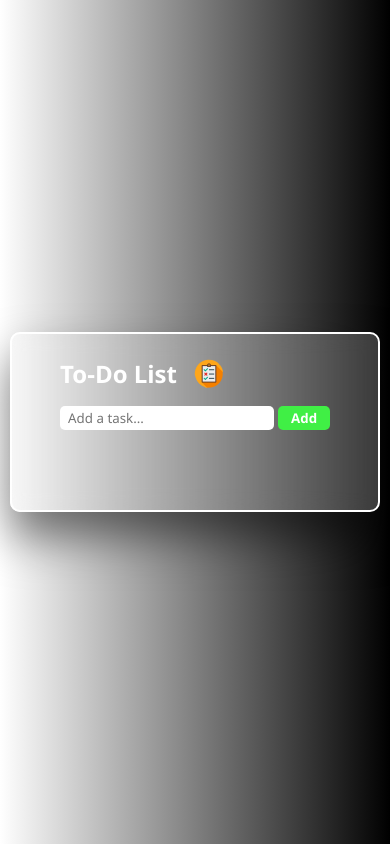
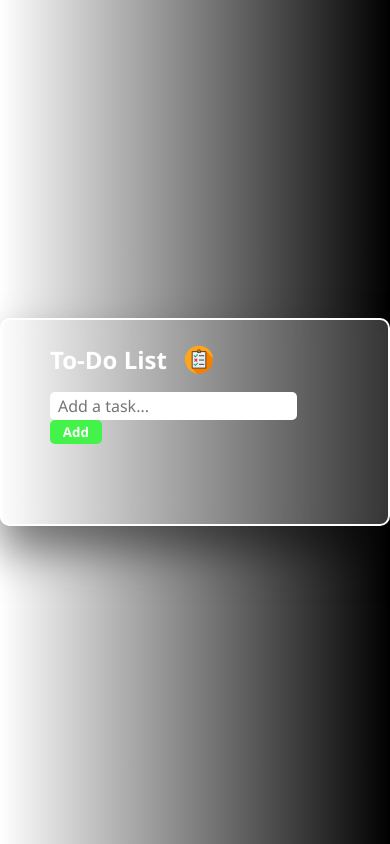
Before and after one commit to sdahal-dev/To-Do-List, a plain HTML site: page index.html in a window 390 px wide. Drawn offline with Linux system fonts and the light colour scheme.

Commit message:
Fix auto-zoom on mobile

```diff
--- a/index.html
+++ b/index.html
@@ -2,7 +2,7 @@
 <html lang="en">
   <head>
     <meta charset="UTF-8" />
-    <meta name="viewport" content="width=device-width, initial-scale=1.0" />
+    <meta name="viewport" content="width=device-width, initial-scale=1" />
     <title>To-Do List</title>
     <link rel="stylesheet" href="styles.css" />
     <link rel="icon" href="icon.png" type="image/png" />
--- a/styles.css
+++ b/styles.css
@@ -60,6 +60,7 @@ body {
   padding: 0.2rem 0.5rem;
   border: none;
   border-radius: 5px;
+  font-size: 1rem;
 }
 
 #add {
```
